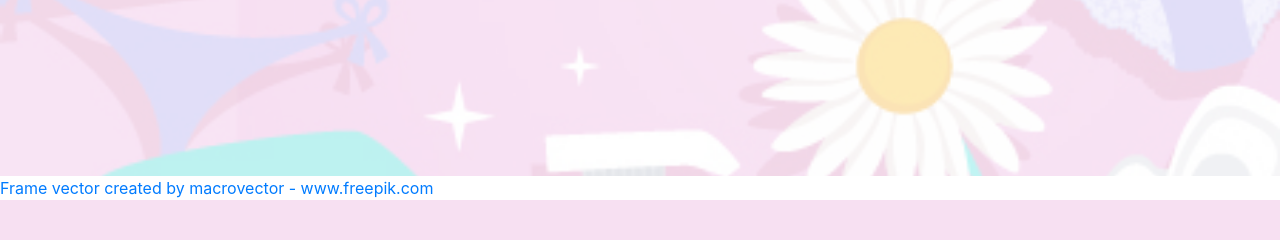
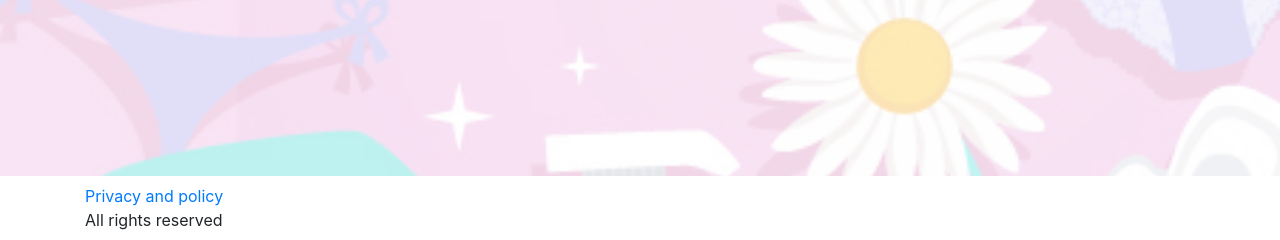
Before and after one commit to sinaj/tilivery, a Django app: page / in a window 1280 px wide. Shown: the part 624-864 px from the top of the page. Before the commit the page ends 824 px from the top, so only its background shows below. Run offline with Django 3.2, Linux system fonts and the light colour scheme; style sheets or scripts are compiled from the project's sources; some libraries are stand-ins or nearby versions.

Commit message:
Add Privacy Link

```diff
--- a/templates/footer.html
+++ b/templates/footer.html
@@ -1,2 +1,16 @@
 <!-- Footer -->
-<a href="https://www.freepik.com/vectors/frame">Frame vector created by macrovector - www.freepik.com</a>
+<div class="container py-2">
+    <div class="row">
+        <div class="col-4">
+            <a href="{% url "privacy" %}"
+               target="_blank">
+                Privacy and policy
+            </a>
+        </div>
+        <div class="col-4"></div>
+        <div class="col-4"></div>
+    </div>
+    <div class="container-fluid px-0">
+        All rights reserved
+    </div>
+</div>
--- a/tilivery/settings.py
+++ b/tilivery/settings.py
@@ -37,7 +37,8 @@ INSTALLED_APPS = [
     'django.contrib.sessions',
     'django.contrib.messages',
     'django.contrib.staticfiles',
-    'web.apps.WebConfig',
+    'tilivery',
+    'web'
 ]
 
 MIDDLEWARE = [
--- a/tilivery/urls.py
+++ b/tilivery/urls.py
@@ -20,6 +20,7 @@ from web import views
 
 urlpatterns = [
     re_path(r'^$', views.homepage_view, name="home"),
+    re_path(r'^privacy/$', views.privacy_view, name="privacy"),
     re_path(r'^thank-you/$', views.thank_you_view, name="thank_you"),
     re_path(r'^sms/received/$', views.sms_received_handler),
     path('admin/', admin.site.urls),
--- a/web/views.py
+++ b/web/views.py
@@ -50,6 +50,10 @@ def thank_you_view(request):
     return render(request, "thank_you.html", request.context)
 
 
+def privacy_view(request):
+    return HttpResponseRedirect("https://www.privacypolicygenerator.info/live.php?token=omWgU7pTEWEqM8Bv7upmaV0JjlXmDkmH")
+
+
 @csrf_exempt
 def sms_received_handler(request):
     resp = MessagingResponse()
```
